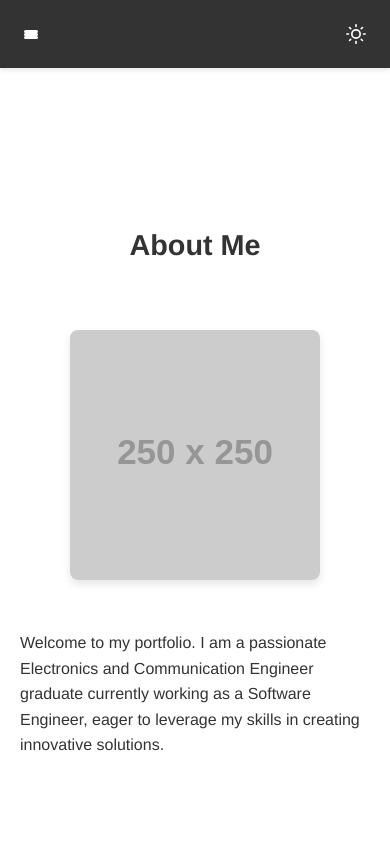
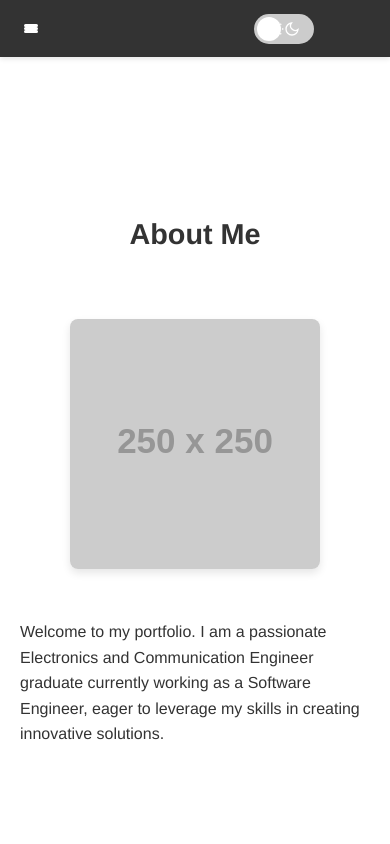
Before and after one commit to YogeshwaranS-ABD/portfolio, a plain HTML site: page index.html in a window 390 px wide. Shown: the top 844 px of the page. Drawn offline with Linux system fonts and the light colour scheme; placeholder pictures from the web are drawn by us.

Commit message:
Fix: Theam switch

```diff
--- a/index.html
+++ b/index.html
@@ -22,8 +22,11 @@
                 <li><a href="#achievements">Achievements</a></li>
                 <li><a href="#projects">Projects</a></li>
             </ul>
-            <button id="theme-switch-btn" aria-label="Toggle theme">
-                <svg class="sun-icon" xmlns="http://www.w3.org/2000/svg" width="24" height="24" viewBox="0 0 24 24" fill="none" stroke="currentColor" stroke-width="2" stroke-linecap="round" stroke-linejoin="round">
+            <div class="theme-switch-wrapper">
+                <label class="theme-switch" for="theme-toggle">
+                    <input type="checkbox" id="theme-toggle" />
+                    <div class="slider round">
+                        <svg class="sun-icon" xmlns="http://www.w3.org/2000/svg" width="16" height="16" viewBox="0 0 24 24" fill="none" stroke="currentColor" stroke-width="2">
                             <circle cx="12" cy="12" r="5"></circle>
                             <line x1="12" y1="1" x2="12" y2="3"></line>
                             <line x1="12" y1="21" x2="12" y2="23"></line>
@@ -34,10 +37,12 @@
                             <line x1="4.22" y1="19.78" x2="5.64" y2="18.36"></line>
                             <line x1="18.36" y1="5.64" x2="19.78" y2="4.22"></line>
                         </svg>
-                <svg class="moon-icon" xmlns="http://www.w3.org/2000/svg" width="24" height="24" viewBox="0 0 24 24" fill="none" stroke="currentColor" stroke-width="2" stroke-linecap="round" stroke-linejoin="round" style="display:none;">
+                        <svg class="moon-icon" xmlns="http://www.w3.org/2000/svg" width="16" height="16" viewBox="0 0 24 24" fill="none" stroke="currentColor" stroke-width="2">
                             <path d="M21 12.79A9 9 0 1 1 11.21 3 7 7 0 0 0 21 12.79z"></path>
                         </svg>
-            </button>
+                    </div>
+                </label>
+            </div>
         </nav>
     </header>
 
@@ -87,7 +92,7 @@
                 <div class="decorative-images-container education-images">
                     <img src="https://via.placeholder.com/100/777777/FFFFFF?Text=EducationIcon" alt="Education Section Icon" class="decorative-icon">
                 </div>
-                <p>B.E(ECE) from St. Joseph’s College of Engineering, Chennai.</p>
+                <p>B.E(ECE) from St. Joseph's College of Engineering, Chennai.</p>
             </div>
         </section>
 
@@ -99,8 +104,8 @@
                     <img src="https://via.placeholder.com/80/777777/FFFFFF?Text=AwardRibbon" alt="Award Ribbon Icon" class="decorative-icon">
                 </div>
                 <ul>
-                    <li>IEEE Publication - BMSU-Net: Building Extraction from Aerial Imagery through an International IEEE Conference ICITIIT’24 held at IIIT Kottayam, Kerala.</li>
-                    <li>Received Best Paper Award at ICITIIT’24 (an international IEEE conference at IIIT Kottayam) under Track 7 for the paper titled BMSU-Net: Building Extraction from Aerial Imagery.</li>
+                    <li>IEEE Publication - BMSU-Net: Building Extraction from Aerial Imagery through an International IEEE Conference ICITIIT'24 held at IIIT Kottayam, Kerala.</li>
+                    <li>Received Best Paper Award at ICITIIT'24 (an international IEEE conference at IIIT Kottayam) under Track 7 for the paper titled BMSU-Net: Building Extraction from Aerial Imagery.</li>
                     <li>Completed Foundational level in Programming and Data Science course offered by IITM online. Currently continuing diploma level.</li>
                 </ul>
             </div>
--- a/script.js
+++ b/script.js
@@ -71,46 +71,34 @@ document.addEventListener('DOMContentLoaded', () => {
     }
 
     // Theme Switch Functionality
-    const themeSwitchBtn = document.getElementById('theme-switch-btn');
-    const sunIcon = document.querySelector('#theme-switch-btn .sun-icon');
-    const moonIcon = document.querySelector('#theme-switch-btn .moon-icon');
+    const themeToggle = document.getElementById('theme-toggle');
 
-    // Function to set theme and update icons
+    // Function to set theme
     function setTheme(isDark) {
-        if (isDark) {
-            document.body.classList.add('dark-theme');
-            if (sunIcon) sunIcon.style.display = 'none';
-            if (moonIcon) moonIcon.style.display = 'block';
-            localStorage.setItem('theme', 'dark');
-        } else {
-            document.body.classList.remove('dark-theme');
-            if (sunIcon) sunIcon.style.display = 'block';
-            if (moonIcon) moonIcon.style.display = 'none';
-            localStorage.setItem('theme', 'light');
-        }
+        document.body.classList.toggle('dark-theme', isDark);
+        themeToggle.checked = isDark;
+        localStorage.setItem('theme', isDark ? 'dark' : 'light');
     }
 
-    if (themeSwitchBtn && sunIcon && moonIcon) {
-        themeSwitchBtn.addEventListener('click', () => {
-            const isDark = document.body.classList.contains('dark-theme');
-            setTheme(!isDark); // Toggle the theme
-        });
+    // Check for saved theme preference or system preference
+    const savedTheme = localStorage.getItem('theme');
+    if (savedTheme) {
+        setTheme(savedTheme === 'dark');
+    } else {
+        // Check system preference
+        const prefersDark = window.matchMedia('(prefers-color-scheme: dark)').matches;
+        setTheme(prefersDark);
+    }
 
-        // Check for saved theme preference on page load
-        const savedTheme = localStorage.getItem('theme');
-        if (savedTheme) {
-            setTheme(savedTheme === 'dark');
-        } else {
-            // Default to light theme if no preference is stored
-            // or could use window.matchMedia('(prefers-color-scheme: dark)').matches for system preference
-            setTheme(false);
+    // Listen for toggle changes
+    themeToggle.addEventListener('change', (e) => {
+        setTheme(e.target.checked);
+    });
+
+    // Listen for system theme changes
+    window.matchMedia('(prefers-color-scheme: dark)').addEventListener('change', (e) => {
+        if (!localStorage.getItem('theme')) {
+            setTheme(e.matches);
         }
-    } else {
-        // Fallback for icons if button exists but icons might be missing (e.g. during dev)
-        // Or if button itself is missing.
-        // Ensure default state (light theme) if elements are not found
-        if (sunIcon) sunIcon.style.display = 'block';
-        if (moonIcon) moonIcon.style.display = 'none';
-        // If button is missing, no theme switching can occur, so localStorage interaction is skipped.
-    }
+    });
 });
--- a/style.css
+++ b/style.css
@@ -145,9 +145,11 @@ header {
     transition: background-color 0.3s ease, color 0.3s ease;
 }
 
-header nav { /* Nav container */
+header nav {
     display: flex;
     align-items: center;
+    justify-content: space-between;
+    width: 100%;
 }
 
 header nav ul#main-nav {
@@ -208,32 +210,78 @@ header nav ul#main-nav li a:hover {
     transform: translateY(-8px) rotate(-45deg);
 }
 
-/* Theme Switch Button */
-#theme-switch-btn {
-    background: none;
-    border: none;
-    cursor: pointer;
-    padding: 0.5rem;
+/* Theme Switch Styles */
+.theme-switch-wrapper {
     display: flex;
     align-items: center;
-    justify-content: center;
-    margin-left: 15px; /* Space it from the nav links */
+    margin-left: auto; /* This pushes the switch to the right */
+    padding-left: 15px;
 }
 
-#theme-switch-btn svg {
-    width: 20px;
-    height: 20px;
-    stroke: var(--current-header-text); /* Use stroke for line icons */
-    fill: none; /* Ensure fill is none for line icons if not intended */
-    transition: stroke 0.3s ease;
+.theme-switch {
+    position: relative;
+    display: inline-block;
+    width: 60px;
+    height: 30px;
 }
 
-#theme-switch-btn svg.sun-icon {
-    /* stroke: var(--current-header-text); default, no specific override needed unless for dark theme */
+.theme-switch input {
+    opacity: 0;
+    width: 0;
+    height: 0;
 }
 
-#theme-switch-btn svg.moon-icon {
-    /* stroke: var(--current-header-text); default, no specific override needed unless for dark theme */
+.slider {
+    position: absolute;
+    cursor: pointer;
+    top: 0;
+    left: 0;
+    right: 0;
+    bottom: 0;
+    background-color: #ccc;
+    transition: .4s;
+    border-radius: 30px;
+    display: flex;
+    align-items: center;
+    justify-content: space-between;
+    padding: 0 5px;
+}
+
+.slider:before {
+    position: absolute;
+    content: "";
+    height: 24px;
+    width: 24px;
+    left: 3px;
+    bottom: 3px;
+    background-color: white;
+    transition: .4s;
+    border-radius: 50%;
+    z-index: 2;
+}
+
+.slider .sun-icon,
+.slider .moon-icon {
+    width: 16px;
+    height: 16px;
+    color: white;
+    z-index: 1;
+}
+
+.slider .sun-icon {
+    margin-left: auto;
+}
+
+.slider .moon-icon {
+    margin-right: auto;
+}
+
+input:checked + .slider {
+    background-color: #2196F3;
+}
+
+input:checked + .slider:before {
+    transform: translateX(30px);
 }
 
 /* Sections */
@@ -524,10 +572,7 @@ footer p {
     }
 
     header nav {
-        width: 100%;
-        display: flex;
-        justify-content: space-between;
-        align-items: center;
+        position: relative;
     }
 
     .hamburger-menu {
@@ -646,6 +691,13 @@ footer p {
     .decorative-icon {
         max-height: 60px;
     }
+
+    .theme-switch-wrapper {
+        position: absolute;
+        right: 60px;
+        top: 50%;
+        transform: translateY(-50%);
+    }
 }
 
 @media (max-width: 480px) {
```
Lines whose indentation alone changed are shown as unchanged.
